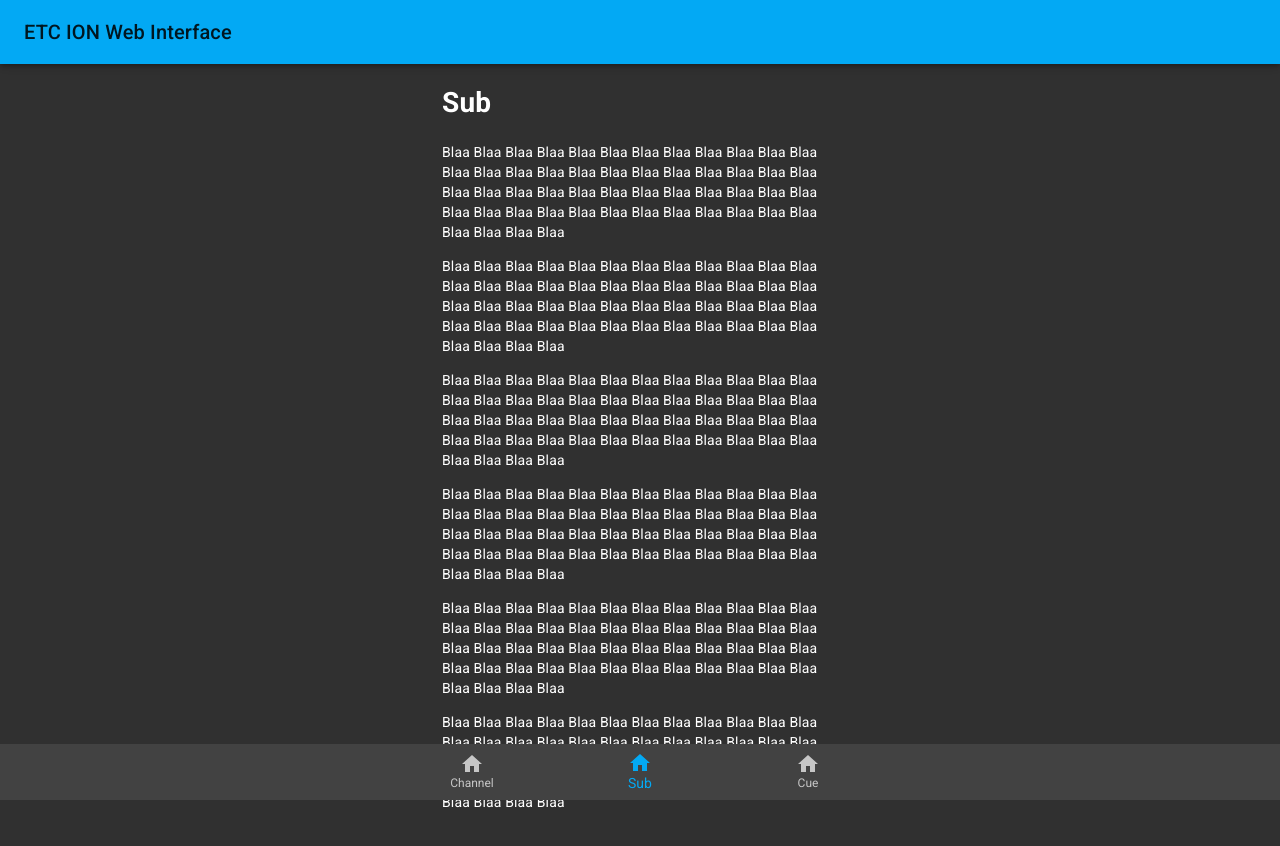
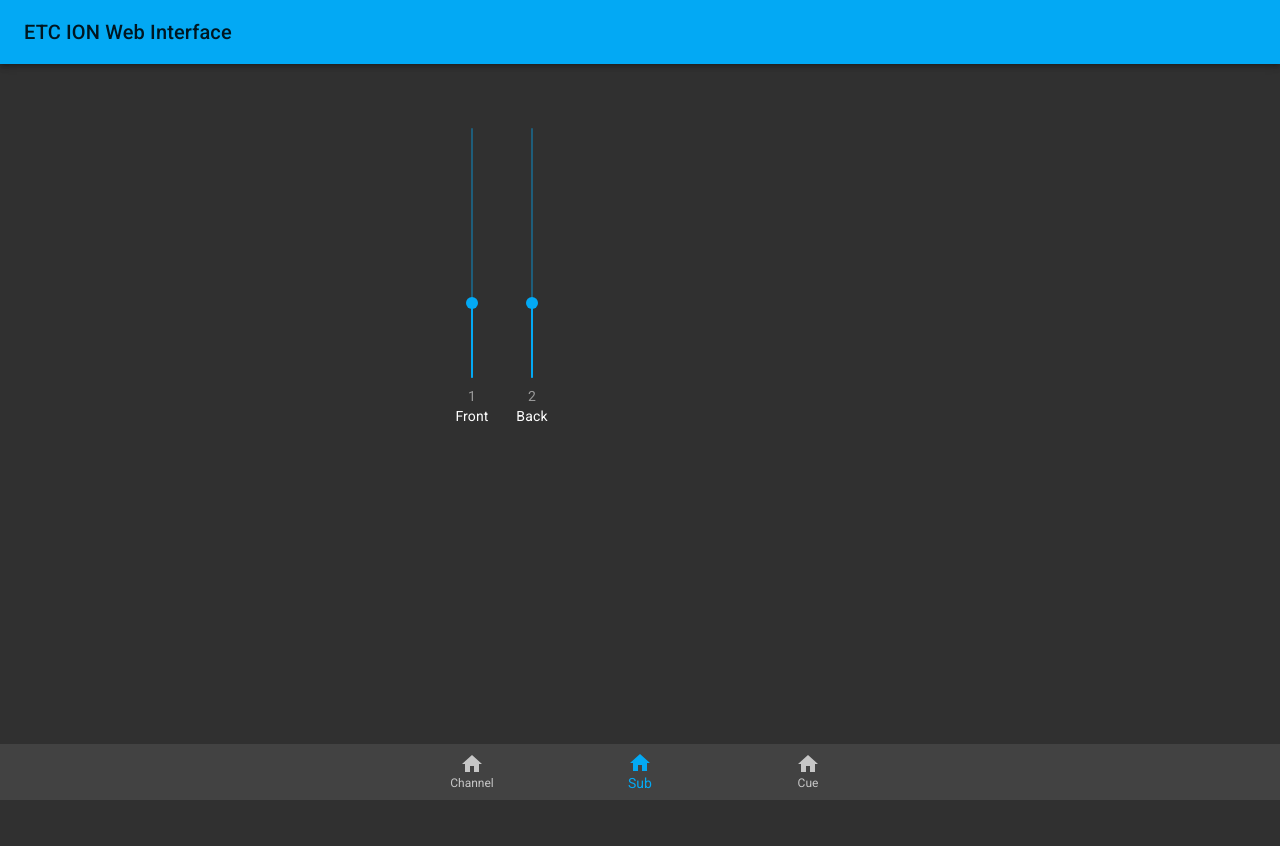
Before and after one commit to silvanmelchior/IONInterface, a React (Create React App) app in the folder frontend/: page / in a window 1280 px wide. Both pictures are taken after a click on the button "Sub". Shown: the top 846 px of the page. After the commit the page ends 800 px from the top, so only its background shows below. Built offline with nearby package versions, Linux system fonts and the light colour scheme; no server answers.

Commit message:
sub and cue first design

```diff
--- a/frontend/src/Cue.js
+++ b/frontend/src/Cue.js
@@ -1,9 +1,46 @@
 import React from 'react';
+import { Divider, List, ListItem, ListItemIcon, ListItemText } from '@material-ui/core';
 
 export default function Cue() {
   return (
     <>
-      <h1>Cue</h1>
+      <h1>Cue List 1</h1>
+      <List component="nav">
+        <ListItem button selected={false} onClick={event => console.log(event)}>
+          <ListItemIcon>10</ListItemIcon>
+          <ListItemText primary="&nbsp;" />
+        </ListItem>
+        <Divider />
+        <ListItem button selected={false} onClick={event => console.log(event)}>
+          <ListItemIcon>11</ListItemIcon>
+          <ListItemText primary="Einlass" />
+        </ListItem>
+        <Divider />
+        <ListItem button selected={false} onClick={event => console.log(event)}>
+          <ListItemIcon>11.1</ListItemIcon>
+          <ListItemText primary="Black" />
+        </ListItem>
+        <Divider />
+        <ListItem button selected={false} onClick={event => console.log(event)}>
+          <ListItemIcon>15</ListItemIcon>
+          <ListItemText primary="&nbsp;" />
+        </ListItem>
+        <Divider />
+        <ListItem button selected={false} onClick={event => console.log(event)}>
+          <ListItemIcon>30</ListItemIcon>
+          <ListItemText primary="&nbsp;" />
+        </ListItem>
+        <Divider />
+        <ListItem button selected={true} onClick={event => console.log(event)}>
+          <ListItemIcon>40</ListItemIcon>
+          <ListItemText primary="&nbsp;" />
+        </ListItem>
+        <Divider />
+        <ListItem button selected={false} onClick={event => console.log(event)}>
+          <ListItemIcon>50</ListItemIcon>
+          <ListItemText primary="&nbsp;" />
+        </ListItem>
+      </List>
     </>
   );
 }
--- a/frontend/src/Sub.js
+++ b/frontend/src/Sub.js
@@ -1,15 +1,77 @@
 import React from 'react';
+import { Box, Slider } from "@material-ui/core";
+import { makeStyles } from '@material-ui/core/styles';
+
+const useStyles = makeStyles({
+  sub: {
+    display: "inline-block",
+    width: 60
+  },
+  slider: {
+    height: 250
+  },
+  labelnum: {
+    opacity: 0.5
+  },
+  labelname: {
+    whiteSpace: 'nowrap',
+    overflow: 'hidden',
+    textOverflow: 'ellipsis'
+  }
+});
 
 export default function Sub() {
+
+  const classes = useStyles();
+
+  const [slider, setSlider] = React.useState(30);
+  const handleSlider = (event, newSlider) => {
+    setSlider(newSlider);
+  };
+
   return (
-    <>
-      <h1>Sub</h1>
-      <p>Blaa Blaa Blaa Blaa Blaa Blaa Blaa Blaa Blaa Blaa Blaa Blaa Blaa Blaa Blaa Blaa Blaa Blaa Blaa Blaa Blaa Blaa Blaa Blaa Blaa Blaa Blaa Blaa Blaa Blaa Blaa Blaa Blaa Blaa Blaa Blaa Blaa Blaa Blaa Blaa Blaa Blaa Blaa Blaa Blaa Blaa Blaa Blaa Blaa Blaa Blaa Blaa </p>
-      <p>Blaa Blaa Blaa Blaa Blaa Blaa Blaa Blaa Blaa Blaa Blaa Blaa Blaa Blaa Blaa Blaa Blaa Blaa Blaa Blaa Blaa Blaa Blaa Blaa Blaa Blaa Blaa Blaa Blaa Blaa Blaa Blaa Blaa Blaa Blaa Blaa Blaa Blaa Blaa Blaa Blaa Blaa Blaa Blaa Blaa Blaa Blaa Blaa Blaa Blaa Blaa Blaa </p>
-      <p>Blaa Blaa Blaa Blaa Blaa Blaa Blaa Blaa Blaa Blaa Blaa Blaa Blaa Blaa Blaa Blaa Blaa Blaa Blaa Blaa Blaa Blaa Blaa Blaa Blaa Blaa Blaa Blaa Blaa Blaa Blaa Blaa Blaa Blaa Blaa Blaa Blaa Blaa Blaa Blaa Blaa Blaa Blaa Blaa Blaa Blaa Blaa Blaa Blaa Blaa Blaa Blaa </p>
-      <p>Blaa Blaa Blaa Blaa Blaa Blaa Blaa Blaa Blaa Blaa Blaa Blaa Blaa Blaa Blaa Blaa Blaa Blaa Blaa Blaa Blaa Blaa Blaa Blaa Blaa Blaa Blaa Blaa Blaa Blaa Blaa Blaa Blaa Blaa Blaa Blaa Blaa Blaa Blaa Blaa Blaa Blaa Blaa Blaa Blaa Blaa Blaa Blaa Blaa Blaa Blaa Blaa </p>
-      <p>Blaa Blaa Blaa Blaa Blaa Blaa Blaa Blaa Blaa Blaa Blaa Blaa Blaa Blaa Blaa Blaa Blaa Blaa Blaa Blaa Blaa Blaa Blaa Blaa Blaa Blaa Blaa Blaa Blaa Blaa Blaa Blaa Blaa Blaa Blaa Blaa Blaa Blaa Blaa Blaa Blaa Blaa Blaa Blaa Blaa Blaa Blaa Blaa Blaa Blaa Blaa Blaa </p>
-      <p>Blaa Blaa Blaa Blaa Blaa Blaa Blaa Blaa Blaa Blaa Blaa Blaa Blaa Blaa Blaa Blaa Blaa Blaa Blaa Blaa Blaa Blaa Blaa Blaa Blaa Blaa Blaa Blaa Blaa Blaa Blaa Blaa Blaa Blaa Blaa Blaa Blaa Blaa Blaa Blaa Blaa Blaa Blaa Blaa Blaa Blaa Blaa Blaa Blaa Blaa Blaa Blaa </p>
-    </>
+    <Box>
+
+      <Box display="inline-block" textAlign="center" className={classes.sub} mt={8}>
+        <Box className={classes.slider}>
+          <Slider
+            orientation="vertical"
+            value={slider}
+            onChange={handleSlider}
+            min={0}
+            max={100}
+            step={1}
+            valueLabelDisplay="auto"
+          />
+        </Box>
+        <Box className={classes.labelnum} mt={1}>
+          1
+        </Box>
+        <Box className={classes.labelname}>
+          Front
+        </Box>
+      </Box>
+
+      <Box display="inline-block" textAlign="center" className={classes.sub} mt={8}>
+        <Box className={classes.slider}>
+          <Slider
+            orientation="vertical"
+            value={slider}
+            onChange={handleSlider}
+            min={0}
+            max={100}
+            step={1}
+            valueLabelDisplay="auto"
+          />
+        </Box>
+        <Box className={classes.labelnum} mt={1}>
+          2
+        </Box>
+        <Box className={classes.labelname}>
+          Back
+        </Box>
+      </Box>
+
+    </Box>
   );
 }
```
